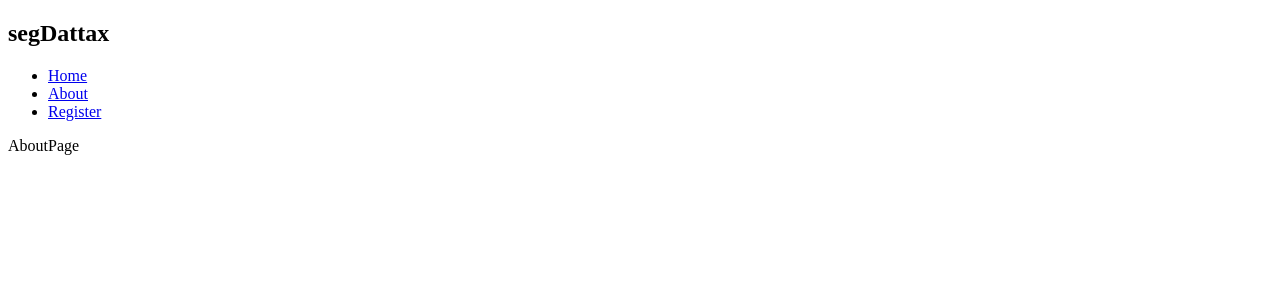
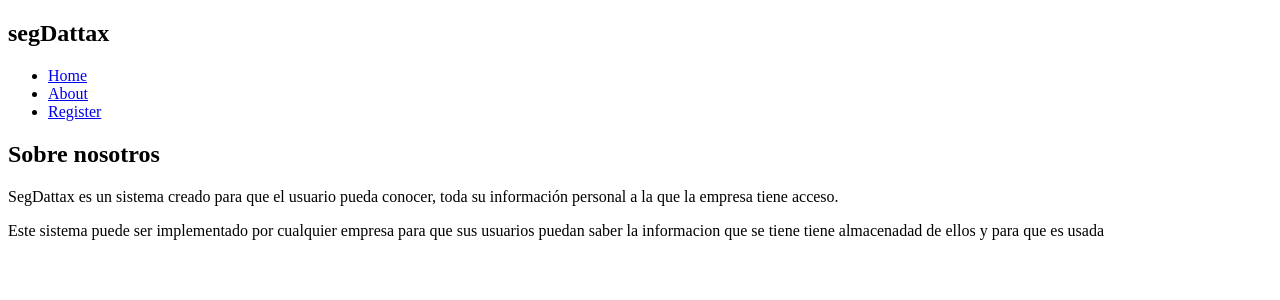
Before and after one commit to EmmaG2/hackathon-project, a React (Vite) app: page /landing/about in a window 1280 px wide. Shown: the top 300 px of the page. Built offline with nearby package versions, Linux system fonts and the light colour scheme.

Commit message:
[landing] about text was added

```diff
--- a/src/landing/pages/AboutPage.jsx
+++ b/src/landing/pages/AboutPage.jsx
@@ -1,5 +1,18 @@
 import React from 'react'
 
 export const AboutPage = () => {
-  return <div>AboutPage</div>
+  return (
+    <section>
+      <h1>Sobre nosotros</h1>
+      <p>
+        SegDattax es un sistema creado para que el usuario pueda conocer, toda
+        su información personal a la que la empresa tiene acceso.
+      </p>
+      <p>
+        Este sistema puede ser implementado por cualquier empresa para que sus
+        usuarios puedan saber la informacion que se tiene tiene almacenadad de
+        ellos y para que es usada
+      </p>
+    </section>
+  )
 }
```
